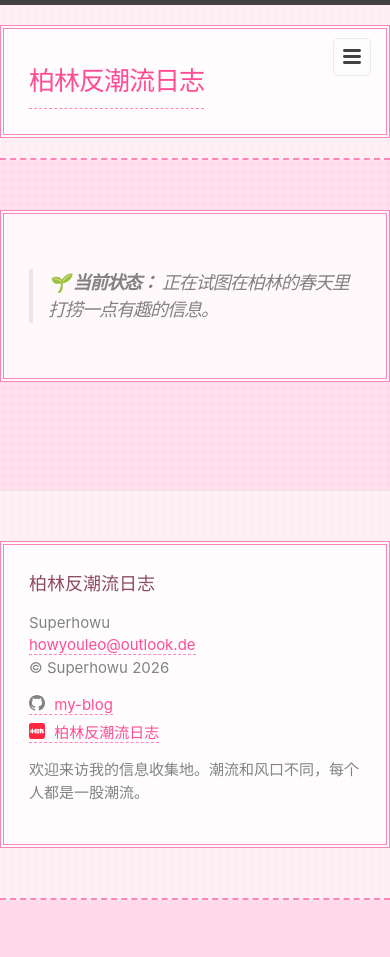
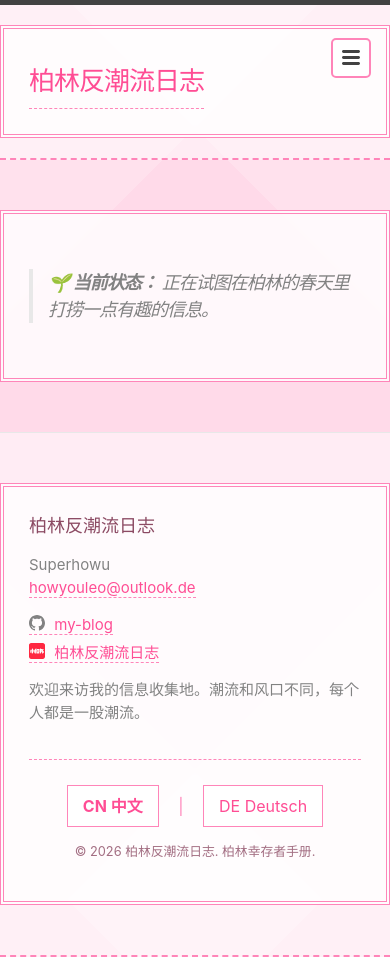
Before and after one commit to Howareu994/my-blog, a Jekyll site: the page built from index.markdown, in a window 390 px wide. Built offline with Jekyll 4.4.1, drawn with Linux system fonts in a browser that asks for light colours; before the commit the page ends 900 px from its top, so only the background shows below that.

Commit message:
fix: 整合新版页脚并优化移动端导航栏 📱

```diff
--- a/_config.yml
+++ b/_config.yml
@@ -64,3 +64,10 @@
 #   - vendor/cache/
 #   - vendor/gems/
 #   - vendor/ruby/
+
+
+header_pages:
+  - index.markdown  # 首页
+  - news.md         # 城市动态
+  - gallery.md      # 生活图鉴
+  - about.md        # 关于 (确保你文件夹里有这个文件)
--- a/_includes/footer.html
+++ b/_includes/footer.html
@@ -2,7 +2,6 @@
   <data class="u-url" href="{{ "/" | relative_url }}"></data>
 
   <div class="wrapper">
-
     <h2 class="footer-heading">{{ site.title | escape }}</h2>
 
     <div class="footer-col-wrapper">
@@ -14,16 +13,10 @@
             {%- else -%}
               {{ site.title | escape }}
             {%- endif -%}
-            </li>
-            {%- if site.email -%}
+          </li>
+          {%- if site.email -%}
             <li><a class="u-email" href="mailto:{{ site.email }}">{{ site.email }}</a></li>
-            {%- endif -%}
-
-            {%- if site.copyright -%}
-            <li>&copy;  {{site.copyright}} {{ 'now' | date: "%Y" }}</li>
-            {%- endif -%}
-
-
+          {%- endif -%}
         </ul>
       </div>
 
@@ -36,6 +29,16 @@
       </div>
     </div>
 
+    <div class="footer-bottom" style="border-top: 1px dashed #ff85b9; margin-top: 20px; padding-top: 20px; text-align: center;">
+      <div class="language-switch" style="margin-bottom: 10px;">
+        <a href="{{ '/' | relative_url }}" style="font-weight: bold;">CN 中文</a>
+        <span style="margin: 0 10px; color: #ff85b9;">|</span>
+        <a href="{{ '/de/' | relative_url }}">DE Deutsch</a>
+      </div>
+      <p style="font-size: 0.8em; opacity: 0.8;">
+        &copy; {{ 'now' | date: "%Y" }} {{ site.title | escape }}. 柏林幸存者手册.
+      </p>
+    </div>
+
   </div>
-
 </footer>
--- a/assets/main.scss
+++ b/assets/main.scss
@@ -51,3 +51,27 @@
     border-bottom-color: #ff1a75;
     background-color: rgba(255, 133, 185, 0.1);
 }
+
+
+/* 针对手机端的终极优化 */
+@media screen and (max-width: 600px) {
+    /* 1. 强制显示顶部菜单项 */
+    .site-nav {
+        background-color: rgba(255, 255, 255, 0.95) !important;
+        border: 2px solid #ff85b9;
+    }
+
+    /* 2. 增加导航栏的高度，防止遮挡 */
+    .site-header {
+        min-height: 70px;
+    }
+
+    /* 3. 语言切换链接在手机上变大，方便手指点按 */
+    .language-switch a {
+        display: inline-block;
+        padding: 8px 15px;
+        background: #fff;
+        border: 1px solid #ff85b9;
+        margin: 5px;
+    }
+}
```
